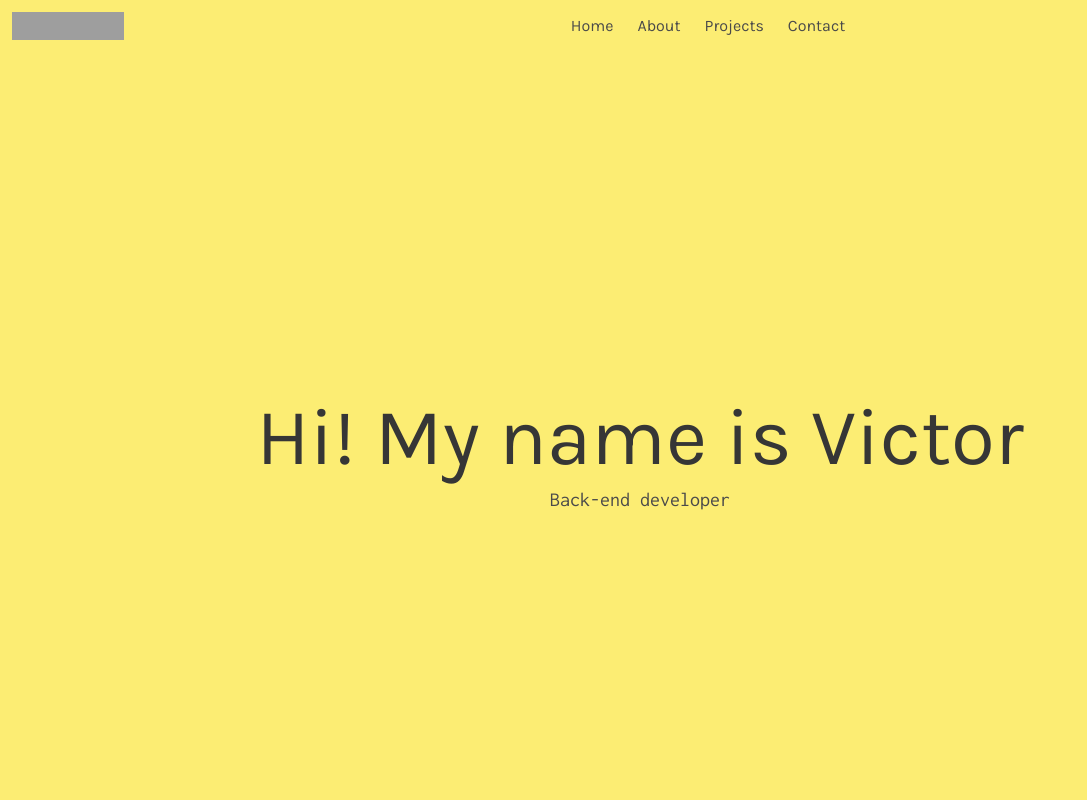
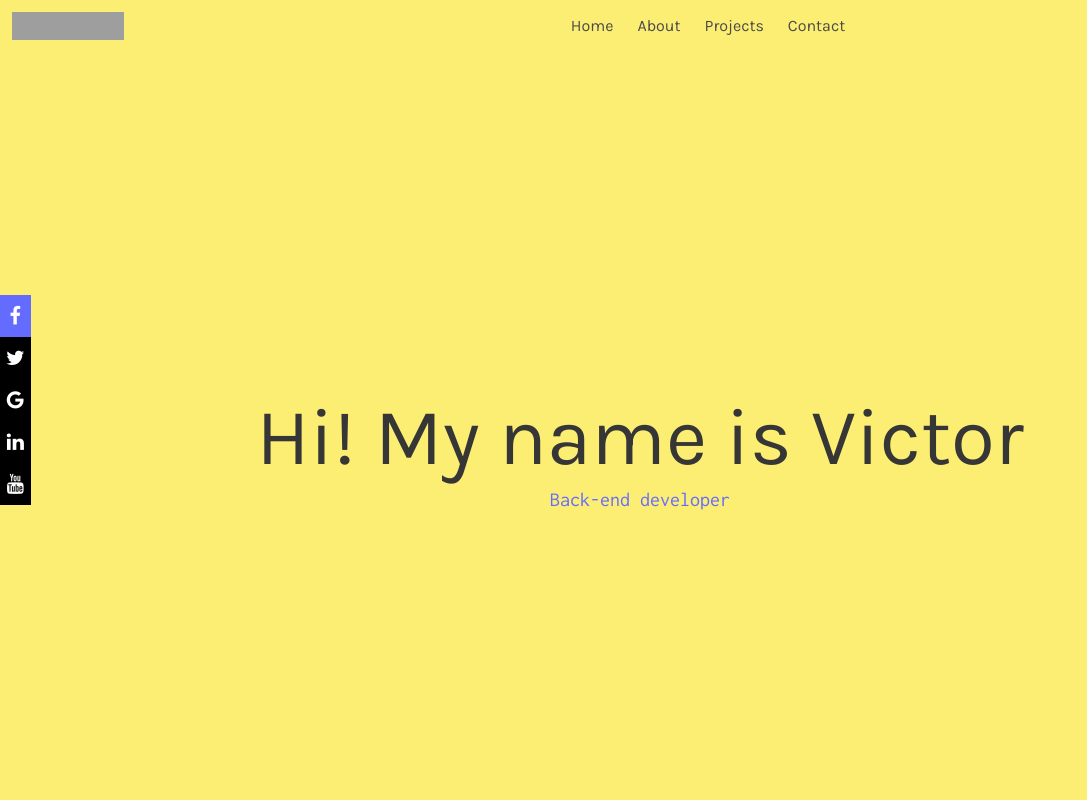
Before and after one commit to vlopez-dev/portfolio-front, a Svelte app: page / in a window 1280 px wide. Shown: the top 800 px of the page, without its empty margins (0-1087 px from the left). Built offline with nearby package versions, Linux system fonts and the light colour scheme; grey boxes are pictures that could not be loaded.

Commit message:
add navbar is-active and socailnav

```diff
--- a/index.html
+++ b/index.html
@@ -5,6 +5,8 @@
   <meta http-equiv="X-UA-Compatible" content="IE=edge">
   <meta name="viewport" content="width=device-width, initial-scale=1.0">
   <title>Porafolio</title>
+  <link rel="stylesheet" href="https://cdnjs.cloudflare.com/ajax/libs/font-awesome/4.7.0/css/font-awesome.min.css">
+
   <link rel="preconnect" href="https://fonts.googleapis.com">
   <link rel="preconnect" href="https://fonts.gstatic.com" crossorigin>
   <link href="https://fonts.googleapis.com/css2?family=Inconsolata&family=Karla&display=swap" rel="stylesheet">
--- a/src/App.svelte
+++ b/src/App.svelte
@@ -7,6 +7,7 @@
   import Contact from "./routes/Contact.svelte";
   import Router from "svelte-spa-router"
   import Footer from "./routes/Footer.svelte";
+  import SocialNav from "./routes/SocialNav.svelte";
   let routes={
     "/":Hero,
     "/about":About,
@@ -30,7 +31,9 @@ item4="Contact"
 
 
 
+<SocialNav>
 
+</SocialNav>
 
 
 
--- a/src/routes/Hero.svelte
+++ b/src/routes/Hero.svelte
@@ -10,7 +10,7 @@
             Hi! My name is Victor
         </p>
         <p class="subtitle">
-          Back-end developer
+         <a>Back-end developer</a>
         </p>
       </div>
     </div>
--- a/src/routes/Nav.svelte
+++ b/src/routes/Nav.svelte
@@ -1,5 +1,17 @@
 <script>
   export let item1, item2, item3, item4;
+
+window.onload=function(){
+  const burgerIcon = document.querySelector('#burger')
+  const navMenu =document.querySelector('#nav-links')
+
+  burgerIcon.addEventListener('click', () => {
+    navMenu.classList.toggle('is-active');
+  });
+}
+
+
+
 </script>
 
 <header>
@@ -13,22 +25,21 @@
           height="28"
         />
       </a>
-      <a role="button" class="navbar-burger"
-        aria-label="menu"
-        aria-expanded="false"
-      >
+      <a id="burger" role="button" class="navbar-burger" aria-label="menu" aria-expanded="false">
         <span aria-hidden="true" />
         <span aria-hidden="true" />
         <span aria-hidden="true" />
       </a>
     </div>
-    <div class="navbar-menu ">
+    <div id="nav-links" class="navbar-menu">
       <div class="navbar-start " style="flex-grow: 1; justify-content: center;">
+
         <a class="navbar-item" href="#/">{item1}</a>
-        <a class="navbar-item" href="#/about">{item2}</a>
+       <a class="navbar-item" href="#/about">{item2}</a>
 
         <a class="navbar-item" href="#/projects">{item3}</a>
         <a class="navbar-item" href="#/contact">{item4}</a>
+
       </div>
     </div>
   </nav>
@@ -47,46 +58,8 @@
     background-color: #fced73;
   }
 
-  nav.stroke ul li a,
-  nav.fill ul li a {
-    position: relative;
-  }
-  nav.stroke ul li a:after,
-  nav.fill ul li a:after {
-    position: absolute;
-    bottom: 0;
-    left: 0;
-    right: 0;
-    margin: auto;
-    width: 0%;
-    content: ".";
-    color: transparent;
-    background: #aaa;
-    height: 1px;
-  }
-  nav.stroke ul li a:hover:after {
-    width: 100%;
-  }
+.navbar-item:hover{
+  background-color: #fced73;
+}
 
-  nav.fill ul li a {
-    transition: all 2s;
-  }
-
-  nav.fill ul li a:after {
-    text-align: left;
-    content: ".";
-    margin: 0;
-    opacity: 0;
-  }
-  nav.fill ul li a:hover {
-    color: #fff;
-    z-index: 1;
-  }
-  nav.fill ul li a:hover:after {
-    z-index: -10;
-    animation: fill 1s forwards;
-    -webkit-animation: fill 1s forwards;
-    -moz-animation: fill 1s forwards;
-    opacity: 1;
-  }
 </style>
--- /dev/null
+++ b/src/routes/SocialNav.svelte
@@ -0,0 +1,73 @@
+<script>
+
+</script>
+
+<div class="icon-bar">
+    <a href="#" class="facebook"><i class="fa fa-facebook"></i></a>
+    <a href="#" class="twitter"><i class="fa fa-twitter"></i></a>
+    <a href="#" class="google"><i class="fa fa-google"></i></a>
+    <a href="#" class="linkedin"><i class="fa fa-linkedin"></i></a>
+    <a href="#" class="youtube"><i class="fa fa-youtube"></i></a>
+  </div>
+
+
+
+
+
+
+
+
+
+
+
+
+<style>
+
+.icon-bar {
+  position: fixed;
+  top: 50%;
+  -webkit-transform: translateY(-50%);
+  -ms-transform: translateY(-50%);
+  transform: translateY(-50%);
+}
+
+/* Style the icon bar links */
+.icon-bar a {
+  display: block;
+  text-align: center;
+  padding: 6px;
+  transition: all 0.3s ease;
+  color: white;
+  font-size: 20px;
+}
+
+/* Style the social media icons with color, if you want */
+.icon-bar a:hover {
+  background-color: #000;
+}
+
+.facebook {
+  background: #646cff;
+  color: white;
+}
+
+.twitter {
+  background: black;
+  color: white;
+}
+
+.google {
+  background: black;
+  color: white;
+}
+
+.linkedin {
+  background: black;
+  color: white;
+}
+
+.youtube {
+  background: black;
+  color: white;
+}
+</style>
```
